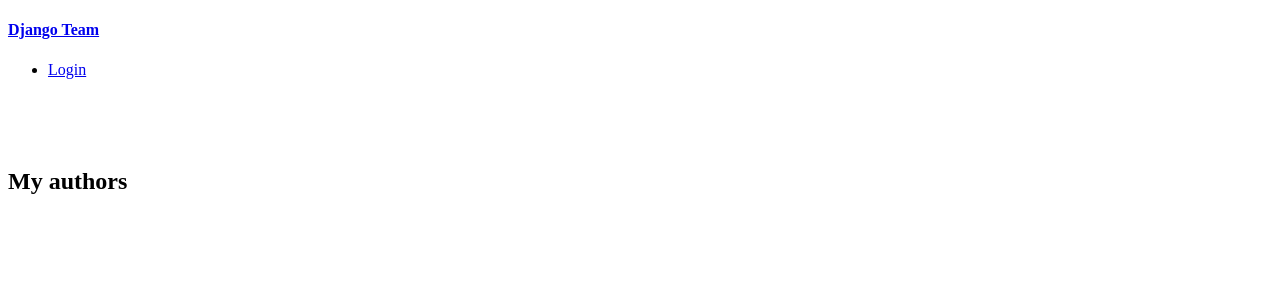
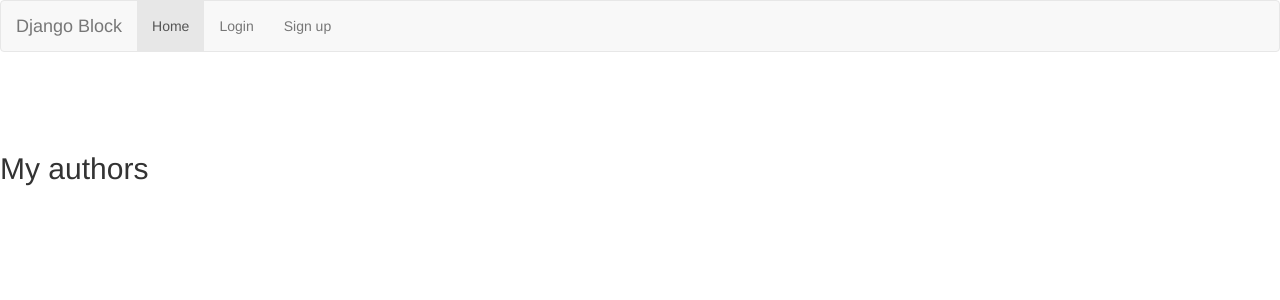
Before and after one commit to dawidgapinski/django_intro, a Django app: page /books/author-list in a window 1280 px wide. Shown: the top 300 px of the page. Run offline with Django 4.2, Linux system fonts and the light colour scheme; data that the repository does not hold is empty; some libraries are stand-ins or nearby versions.

Commit message:
HTML feature

```diff
--- a/templates/base.html
+++ b/templates/base.html
@@ -2,21 +2,26 @@
 <html lang="en">
 <head>
     <meta charset="UTF-8">
-    <meta name="viewport" content="width=device-width, initial-scale=1.0">
-    <meta http-equiv="X-UA-Compatible" content="ie=edge">
     <title>Django Block</title>
-    <link rel="stylesheet" href="https://use.fontawesome.com/releases/v5.7.2/css/all.css">
-    <link href="https://fonts.googleapis.com/css?family=Poppins&display=swap" rel="stylesheet">
+    <meta name="viewport" content="width=device-width, initial-scale=1">
+    <link rel="stylesheet" href="https://maxcdn.bootstrapcdn.com/bootstrap/3.4.1/css/bootstrap.min.css">
+    <script src="https://ajax.googleapis.com/ajax/libs/jquery/3.6.0/jquery.min.js"></script>
+    <script src="https://maxcdn.bootstrapcdn.com/bootstrap/3.4.1/js/bootstrap.min.js"></script>
 </head>
 <body>
-<nav class="navbar">
-    <div class="logo">
-        <h4><a href="/">Django Team</a></h4>
+<nav class="navbar navbar-default">
+  <div class="container-fluid">
+    <div class="navbar-header">
+      <a class="navbar-brand" href="/">Django Block</a>
     </div>
-    <ul class="nav-links">
+    <ul class="nav navbar-nav">
+      <li class="active"><a href="/">Home</a></li>
         {% if not user.is_authenticated %}
         <li>
             <a href="/users/login/">Login</a>
+        </li>
+        <li>
+            <a href="/users/sign_up/">Sign up</a>
         </li>
         {% else %}
         <li>
@@ -24,25 +29,11 @@
         </li>
         {% endif %}
     </ul>
-    <div class="stack">
-        <div class="line1"></div>
-        <div class="line2"></div>
-        <div class="line3"></div>
   </div>
 </nav>
 <br>
 <br>
 <br>
-
-
-
-
-
-
-
-
-
-
 {% block content %}
 {% endblock %}
 </body>
```
Lines whose indentation alone changed are shown as unchanged.
